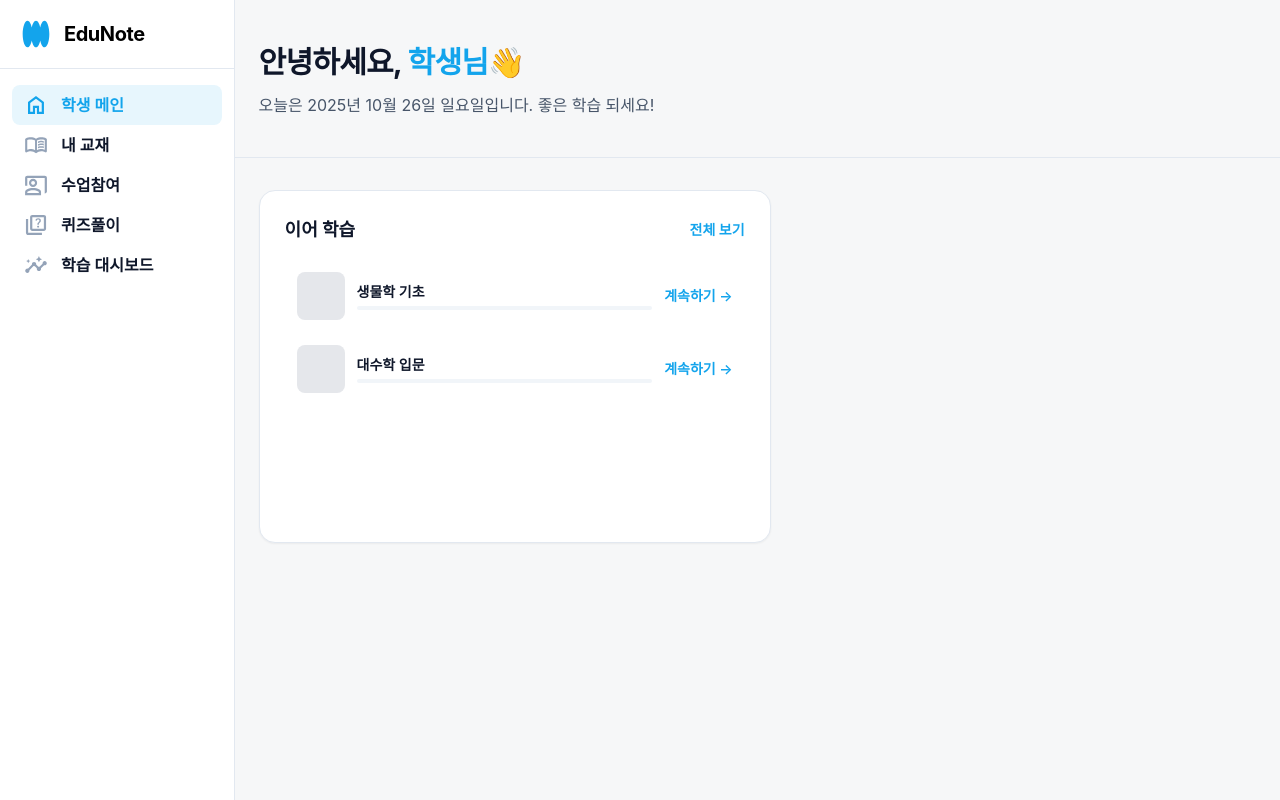
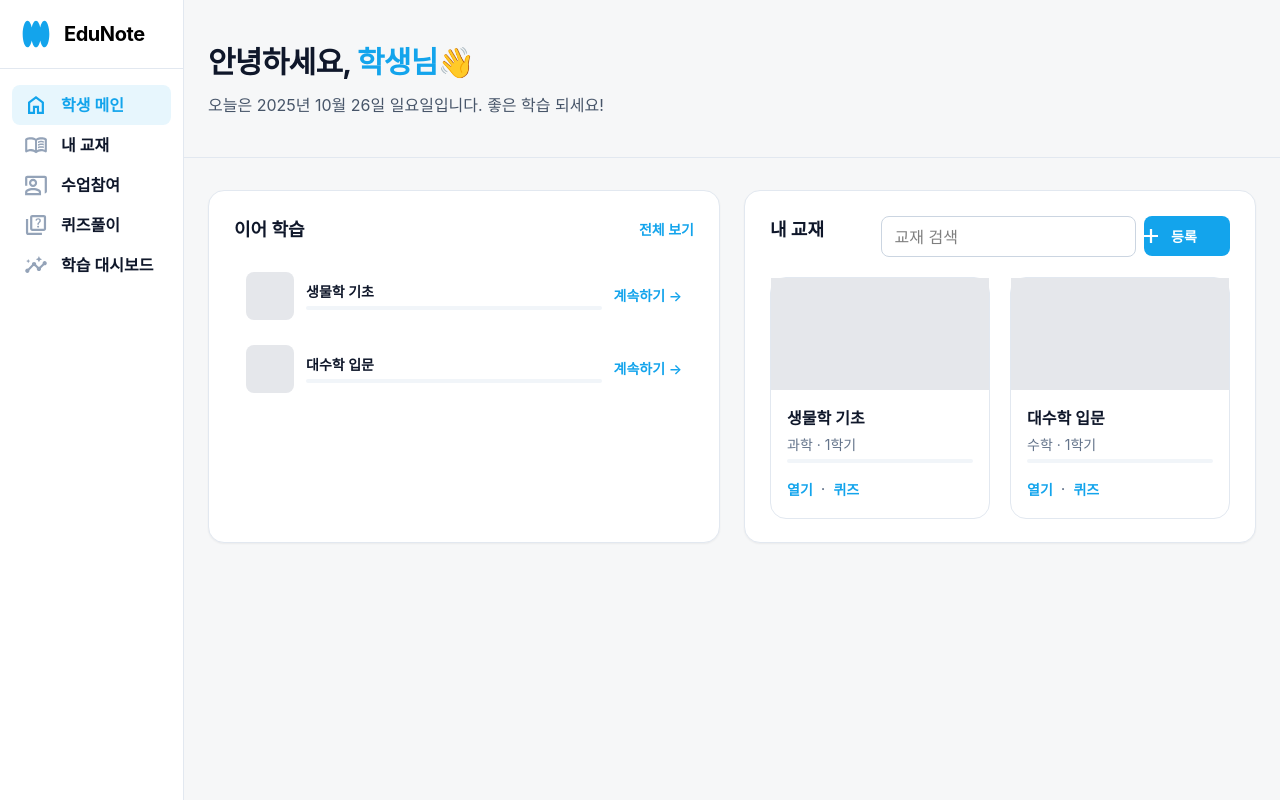
Before and after one commit to kw-ic-web/25-team-not-found, a React (Vite) app in the folder FE/: page /student in a window 1280 px wide. Built offline with nearby package versions, Linux system fonts and the light colour scheme.

Commit message:
feat: StudentMain 내 교재 UI 구현

```diff
--- /dev/null
+++ b/FE/src/components/student/main/SearchBookItem.jsx
@@ -0,0 +1,34 @@
+import DummyProgressBar from "../../DummyProgressBar";
+
+/**
+ * SearchBookItem Component
+ * @param {string} title - 교재 제목
+ * @param {string} subject - 교재 주제
+ * @param {string} term - 교재 학기
+ * @returns {JSX.Element}
+ */
+const SearchBookItem = ({ title, subject, term }) => {
+  return (
+    <div className="flex flex-col w-[320px] h-[242px] rounded-[16px] border border-[#E2E8F0]">
+      <div className="w-full h-[112px] bg-gray-200 bg-center bg-cover"></div>
+      <div className="flex flex-col gap-[4px] flex-1 min-h-0 p-[16px]">
+        <p className="text-[16px] font-semibold text-[#0F172A]">{title}</p>
+        <p className="text-[14px] text-[#64748B]">
+          {subject} · {term}
+        </p>
+        <DummyProgressBar />
+        <div className="flex items-center gap-[8px] pt-[10px]">
+          <button className="text-[14px] text-[#13A4EC] font-semibold cursor-pointer">
+            열기
+          </button>
+          <span className="text-[16px] text-[#64748B]">·</span>
+          <button className="text-[14px] text-[#13A4EC] font-semibold cursor-pointer">
+            퀴즈
+          </button>
+        </div>
+      </div>
+    </div>
+  );
+};
+
+export default SearchBookItem;
--- a/FE/src/pages/student/StudentMain.jsx
+++ b/FE/src/pages/student/StudentMain.jsx
@@ -1,6 +1,8 @@
 import StudentSidebar from "../../components/sidebar/StudentSidebar";
 import RoundedBlock from "../../components/RoundedBlock";
 import ContinueStudyItem from "../../components/student/main/ContinueStudyItem";
+import ic_plus from "../../assets/icons/ic_plus.svg";
+import SearchBookItem from "../../components/student/main/SearchBookItem";
 
 const StudentMain = () => {
   const today = new Date();
@@ -22,7 +24,7 @@ const StudentMain = () => {
             오늘은 {formattedDate}입니다. 좋은 학습 되세요!
           </p>
         </header>
-        <section className="py-[32px] px-[24px]">
+        <section className="flex gap-[24px] py-[32px] px-[24px]">
           <RoundedBlock
             title="이어 학습"
             rightElement={
@@ -36,6 +38,28 @@ const StudentMain = () => {
               <ContinueStudyItem>대수학 입문</ContinueStudyItem>
             </div>
           </RoundedBlock>
+          <RoundedBlock
+            className="flex-1 min-w-[512px]"
+            title="내 교재"
+            rightElement={
+              <span className="flex gap-[8px]">
+                <input
+                  type="text"
+                  placeholder="교재 검색"
+                  className="py-[11px] px-[13px] w-[255.5px] h-[41px] rounded-[8px] border border-[#CBD5E1] text-[16px]"
+                />
+                <button className="flex items-center gap-[13px] w-[86px] h-[40px] bg-[#13A4EC] rounded-[8px] text-[14px] text-white font-semibold cursor-pointer">
+                  <img src={ic_plus} alt="+" className="size-[14px]" />
+                  등록
+                </button>
+              </span>
+            }
+          >
+            <div className="flex gap-[20px] mt-[20px]">
+              <SearchBookItem title="생물학 기초" subject="과학" term="1학기" />
+              <SearchBookItem title="대수학 입문" subject="수학" term="1학기" />
+            </div>
+          </RoundedBlock>
         </section>
       </section>
     </main>
```
Also changed, not shown: FE/src/assets/icons/ic_plus.svg (added).
